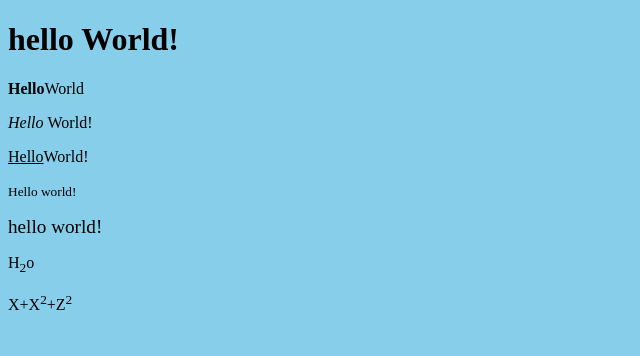
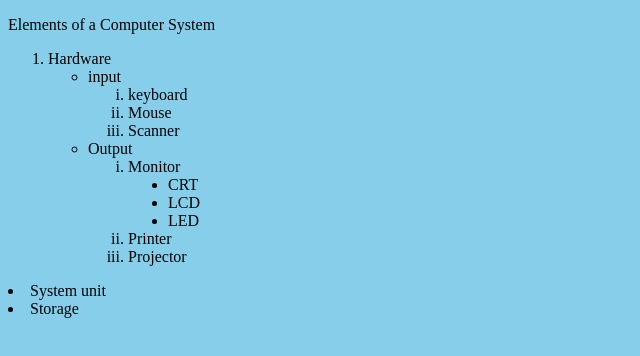
Before and after one commit to Renan2207/First-Web-Project, a plain HTML site: page index.html in a window 1280 px wide. Shown: the whole page, without its empty margins (0-640 px from the left). Drawn offline with Linux system fonts and the light colour scheme.

Commit message:
SecondCommit

```diff
--- a/index.html
+++ b/index.html
@@ -6,15 +6,46 @@
     <meta name="viewport" content="width=<device-width>, initial-scale=1.0">
     <title>Document</title>
 </head>
+<body bgcolor="Skyblue"
 <body bgcolor="Skyblue">
-    <h1>hello World!</h1>
+   <!--<h1>hello World!</h1>
     <p><b>Hello</b>World</p>
     <p><i>Hello </i>World!</p>
     <p><u>Hello</u>World!</p>
     <p><small>Hello world!</small></p>
     <p><big>hello world!</big></p>
     <p>H<sub>2</sub>o</p>
-    <p>X+X<sup>2</sup>+Z<sup>2</sup></p>
+    <p>X+X<sup>2</sup>+Z<sup>2</sup></p> -->
+<p>Elements of a Computer System</p>
+<ol>
+    <li>Hardware</li>
+        <ul>
+            <li>input</li>
+                <ol type="i">
+                <li>keyboard</li>
+                    <li>Mouse</li>
+                    <li>Scanner</li>
+                </ol>
+
+                <li>Output</li>
+
+        <ol type="i">
+            <li>Monitor</li>
+            <ul type="disc">
+                <li>CRT</li>
+                <li>LCD</li>
+                <li>LED</li>
+            </ul>
+
+            <li>Printer</li>
+            <li>Projector</li>
+        </ul>
+        </ol>
+        <li>System unit</li>
+        <li>Storage</li>
+
+</ol>
+
 
 
 </body>
```
